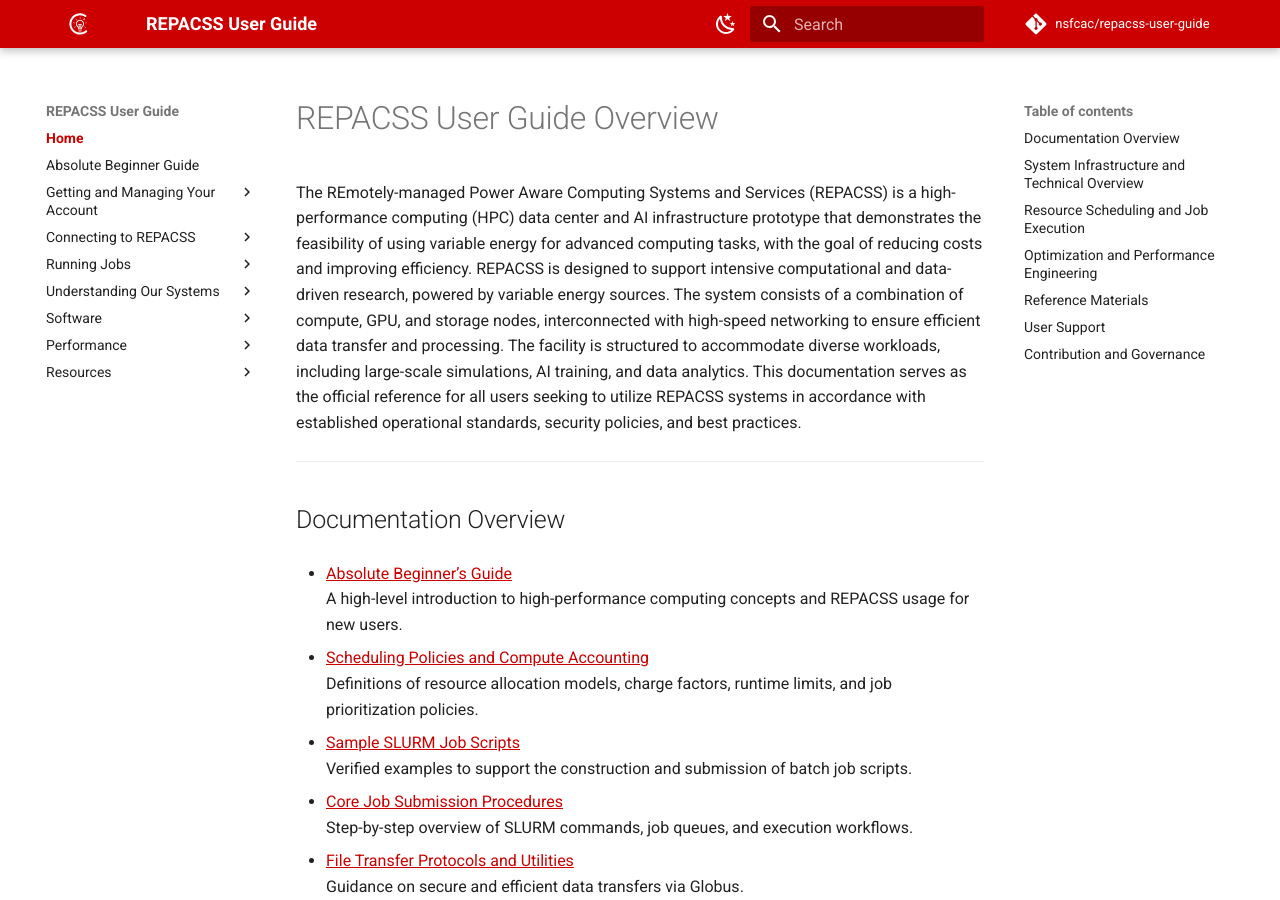
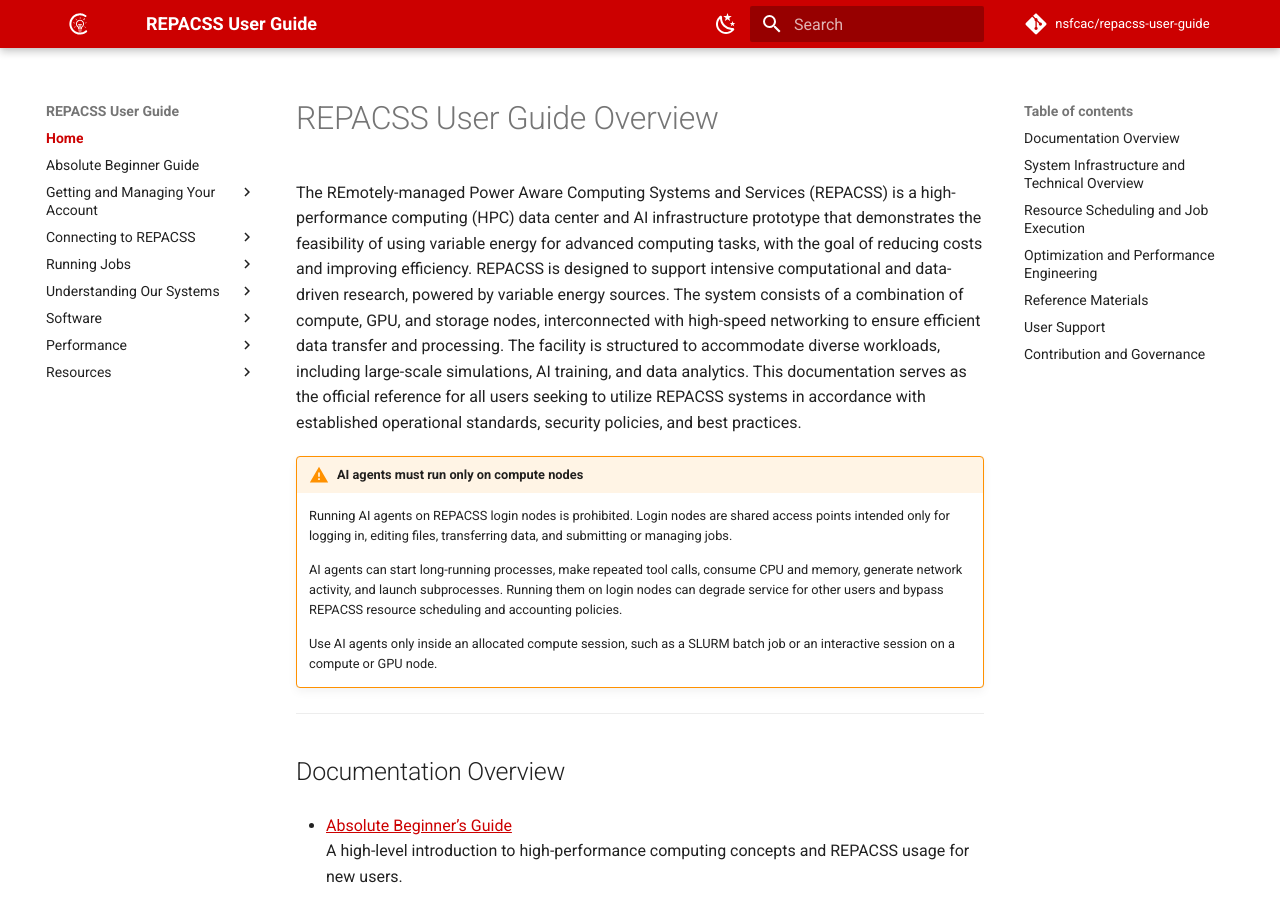
Before and after one commit to nsfcac/repacss-user-guide, an MkDocs documentation site: the page built from docs/index.md, in a window 1280 px wide and 900 px high. Built offline with MkDocs 1.6.1 and Material for MkDocs 9.7.7, drawn with Linux system fonts in a browser that asks for light colours; comment, search, counter and statistics services are not loaded.

Commit message:
Add AI agent login node warning

```diff
--- a/docs/index.md
+++ b/docs/index.md
@@ -1,6 +1,13 @@
 # REPACSS User Guide Overview
 
 The REmotely-managed Power Aware Computing Systems and Services (REPACSS) is a high-performance computing (HPC) data center and AI infrastructure prototype that demonstrates the feasibility of using variable energy for advanced computing tasks, with the goal of reducing costs and improving efficiency. REPACSS is designed to support intensive computational and data-driven research, powered by variable energy sources. The system consists of a combination of compute, GPU, and storage nodes, interconnected with high-speed networking to ensure efficient data transfer and processing. The facility is structured to accommodate diverse workloads, including large-scale simulations, AI training, and data analytics. This documentation serves as the official reference for all users seeking to utilize REPACSS systems in accordance with established operational standards, security policies, and best practices.
+
+!!! warning "AI agents must run only on compute nodes"
+    Running AI agents on REPACSS login nodes is prohibited. Login nodes are shared access points intended only for logging in, editing files, transferring data, and submitting or managing jobs.
+
+    AI agents can start long-running processes, make repeated tool calls, consume CPU and memory, generate network activity, and launch subprocesses. Running them on login nodes can degrade service for other users and bypass REPACSS resource scheduling and accounting policies.
+
+    Use AI agents only inside an allocated compute session, such as a SLURM batch job or an interactive session on a compute or GPU node.
 
 ---
 
```
